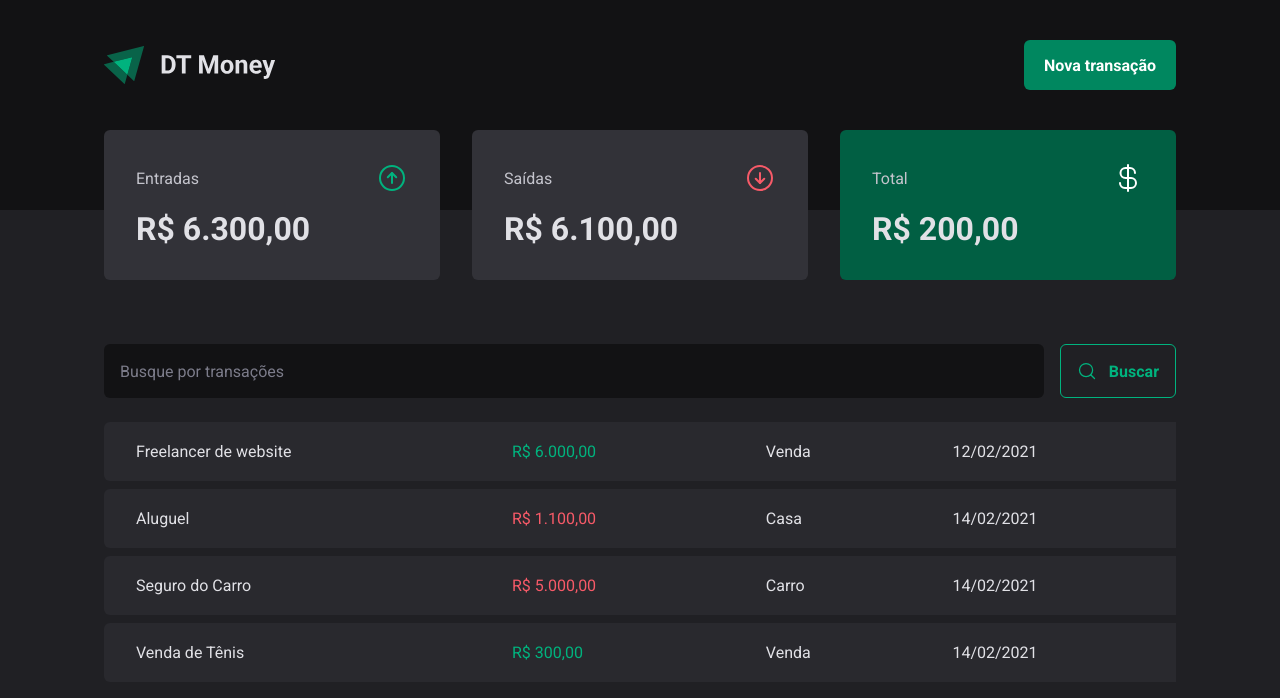
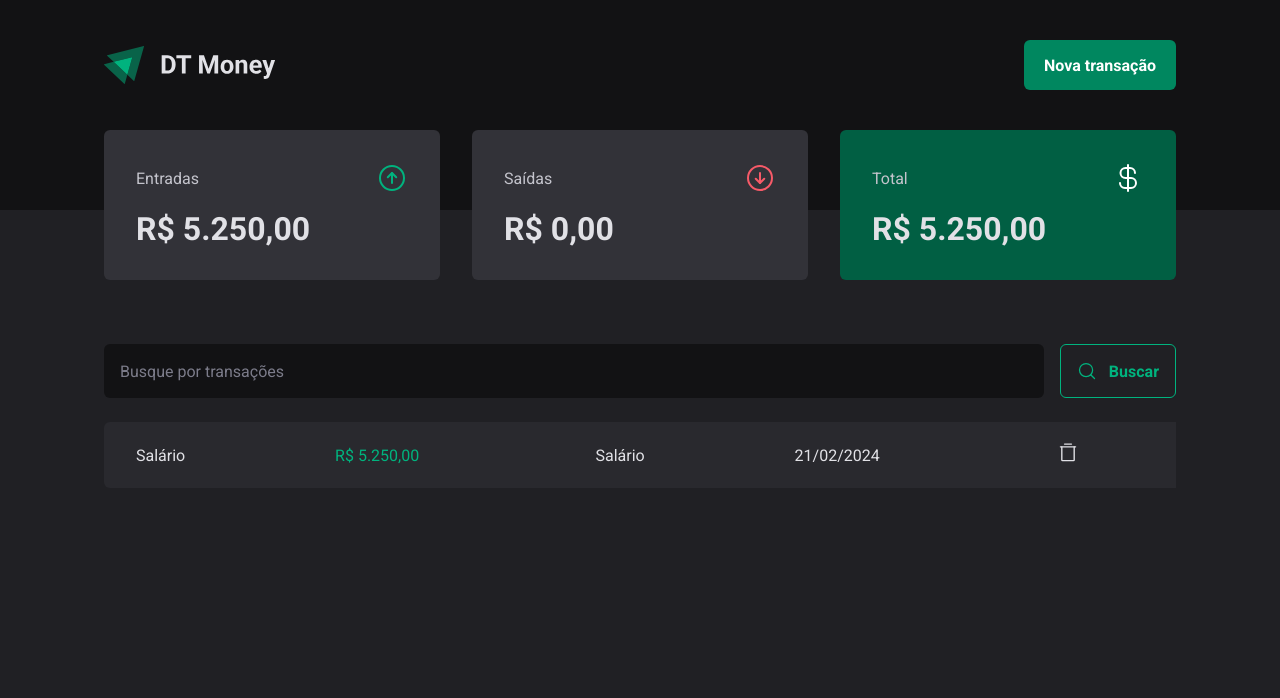
Before and after one commit to gomes-leonardo/dt-money, a React (Vite) app: page / in a window 1280 px wide. Shown: the top 698 px of the page. Built offline with nearby package versions, Linux system fonts and the light colour scheme; data requests are answered from the project's data file; the HTML template or start-up script is replaced by a standard one.

Commit message:
feat: post, delete methods and confirmation delete modal

```diff
--- a/server.json
+++ b/server.json
@@ -1,36 +1,12 @@
 {
-    "transactions": [
-        {
-            "id": 1,
-            "description": "Freelancer de website",
-            "type": "income",
-            "category": "Venda",
-            "price": 6000,
-            "createdAt": "2021-02-12T00:00:00.000Z"
-        },
-        {
-            "id": 2,
-            "description": "Aluguel",
-            "type": "outcome",
-            "category": "Casa",
-            "price": 1100,
-            "createdAt": "2021-02-14T00:00:00.000Z"
-        },
-        {
-            "id": 3,
-            "description": "Seguro do Carro",
-            "type": "outcome",
-            "category": "Carro",
-            "price": 5000,
-            "createdAt": "2021-02-14T00:00:00.000Z"
-        },
-        {
-            "id": 4,
-            "description": "Venda de Tênis",
-            "type": "income",
-            "category": "Venda",
-            "price": 300,
-            "createdAt": "2021-02-14T00:00:00.000Z"
-        }
-    ]
+  "transactions": [
+    {
+      "description": "Salário",
+      "price": 5250,
+      "category": "Salário",
+      "type": "income",
+      "createdAt": "2024-02-21T22:00:43.518Z",
+      "id": 7
+    }
+  ]
 }
--- /dev/null
+++ b/src/DeleteTransactionModal/index.tsx
@@ -0,0 +1,58 @@
+import * as Dialog from '@radix-ui/react-dialog'
+import { motion } from 'framer-motion'
+import {
+  ActionModalButton,
+  CancelButton,
+  CloseButton,
+  Content,
+  Description,
+  Overlay,
+} from './styles'
+import { Warning, X } from 'phosphor-react'
+
+import { useContext } from 'react'
+import { TransactionsContext } from '../contexts/TransactionsContext'
+
+const DeleteTransactionModal = () => {
+  const { transactions, deleteTransaction } = useContext(TransactionsContext)
+
+  const handleDeleteTransaction = (id: number) => {
+    deleteTransaction(id)
+  }
+
+  return (
+    <Dialog.Portal>
+      <Overlay>
+        <motion.div
+          initial={{ opacity: 0 }}
+          animate={{ opacity: 1 }}
+          exit={{ opacity: 0 }}
+          transition={{ duration: 0.3 }}
+        >
+          <Content>
+            <Warning size={32} color="red" />
+            <Dialog.Title>Você tem certeza?</Dialog.Title>
+            <Description>
+              Essa ação não pode ser desfeita os valores da transação serão
+              excluídos completamente.
+            </Description>
+            <CloseButton>
+              <X size={20} />
+            </CloseButton>
+            <ActionModalButton
+              onClick={() => handleDeleteTransaction(transactions[0].id)}
+              variant="red"
+            >
+              Deletar transação
+            </ActionModalButton>
+            <CancelButton>
+              <ActionModalButton variant="green">Cancelar</ActionModalButton>
+            </CancelButton>
+          </Content>
+        </motion.div>
+      </Overlay>
+    </Dialog.Portal>
+  )
+}
+
+export default DeleteTransactionModal
--- /dev/null
+++ b/src/DeleteTransactionModal/styles.ts
@@ -0,0 +1,90 @@
+import * as Dialog from '@radix-ui/react-dialog'
+import styled from 'styled-components'
+import * as RadioGroup from '@radix-ui/react-radio-group'
+export const Overlay = styled(Dialog.Overlay)`
+  position: fixed;
+  width: 100vw;
+  height: 100vh;
+  inset: 0;
+  background: rgba(0, 0, 0, 0.75);
+`
+
+export const Content = styled(Dialog.Content)`
+  min-width: 32rem;
+  max-width: 20rem;
+  border-radius: 6px;
+  padding: 2.5rem 3rem;
+  background: ${(props) => props.theme['gray-800']};
+  position: fixed;
+  top: 50%;
+  left: 50%;
+  transform: translate(-50%, -50%);
+  display: flex;
+  flex-direction: column;
+  align-items: center;
+  justify-content: space-between;
+  text-align: center;
+  gap: 0.5rem;
+
+  form {
+    margin-top: 2rem;
+    display: flex;
+    flex-direction: column;
+    gap: 1rem;
+  }
+
+  input {
+    border-radius: 6px;
+    border: 0;
+    background: ${(props) => props.theme['gray-900']};
+    color: ${(props) => props.theme['gray-300']};
+    padding: 1rem;
+  }
+`
+
+export const CloseButton = styled(Dialog.Close)`
+  position: absolute;
+  background: transparent;
+  border: 0;
+  top: 1.5rem;
+  right: 1.5rem;
+  line-height: 0;
+  cursor: pointer;
+  color: ${(props) => props.theme['gray-500']};
+`
+
+export const TransactionType = styled(RadioGroup.Root)`
+  display: grid;
+  grid-template-columns: repeat(2, 1fr);
+  gap: 1rem;
+  margin-top: 0.5rem;
+`
+export interface ActionModalButtonProps {
+  variant: 'green' | 'red'
+}
+
+export const ActionModalButton = styled.button<ActionModalButtonProps>`
+  background: ${(props) => props.theme[`${props.variant}-500`]};
+  color: ${(props) => props.theme.white};
+  padding: 0.75rem;
+  border: 0;
+  border-radius: 6px;
+  width: 80%;
+  cursor: pointer;
+  &:hover {
+    background: ${(props) => props.theme[`${props.variant}-700`]};
+    transition: background-color 0.2s;
+  }
+`
+
+export const CancelButton = styled(Dialog.Close)`
+  background: transparent;
+  border: 0;
+  color: white;
+  cursor: pointer;
+  width: 100%;
+`
+
+export const Description = styled(Dialog.Description)`
+  margin: 18px 0 18px 0;
+`
--- a/src/components/NewTransactionModal/index.tsx
+++ b/src/components/NewTransactionModal/index.tsx
@@ -11,8 +11,12 @@ import { ArrowCircleDown, ArrowCircleUp, X } from 'phosphor-react'
 import * as z from 'zod'
 import { zodResolver } from '@hookform/resolvers/zod'
 import { Controller, useForm } from 'react-hook-form'
+import { TransactionsContext } from '../../contexts/TransactionsContext'
+import { useContext } from 'react'
 
 const NewTransactionModal = () => {
+  const { createTransaction } = useContext(TransactionsContext)
+
   const newTransactionFormSchema = z.object({
     description: z.string(),
     price: z.number(),
@@ -27,6 +31,7 @@ const NewTransactionModal = () => {
     register,
     handleSubmit,
     formState: { isSubmitting },
+    reset,
   } = useForm<NewTransactionsFormInputs>({
     resolver: zodResolver(newTransactionFormSchema),
     defaultValues: {
@@ -35,8 +40,10 @@ const NewTransactionModal = () => {
   })
 
   async function handleCreateNewTransaction(data: NewTransactionsFormInputs) {
-    await new Promise((resolve) => setTimeout(resolve, 2000))
-    console.log(data)
+    await createTransaction({
+      ...data,
+    })
+    reset()
   }
 
   return (
--- a/src/contexts/TransactionsContext.tsx
+++ b/src/contexts/TransactionsContext.tsx
@@ -9,9 +9,19 @@ export interface Transaction {
   category: string
   createdAt: string
 }
+
+interface CreateTransactionInput {
+  description: string
+  price: number
+  category: string
+  type: 'income' | 'outcome'
+}
+
 interface TransactionContextType {
   transactions: Transaction[]
   fetchTransactions: (query?: string) => Promise<void>
+  createTransaction: (data: CreateTransactionInput) => Promise<void>
+  deleteTransaction: (id: number) => void
 }
 
 interface TransactionProviderProps {
@@ -24,17 +34,46 @@ export function TransactionsProvider({ children }: TransactionProviderProps) {
   async function fetchTransactions(query?: string) {
     const response = await api.get('/transactions', {
       params: {
+        _sort: 'createdAt',
+        _order: 'desc',
         q: query,
       },
     })
     setTransactions(response.data)
   }
 
+  async function createTransaction(data: CreateTransactionInput) {
+    const response = await api.post('/transactions', {
+      ...data,
+      createdAt: new Date(),
+    })
+
+    setTransactions((state) => [response.data, ...state])
+  }
+
+  async function deleteTransaction(id: number) {
+    try {
+      await api.delete(`/transactions/${id}`)
+      setTransactions(
+        transactions.filter((transaction) => transaction.id !== id),
+      )
+    } catch (error) {
+      console.error('Erro ao excluir transação:', error)
+    }
+  }
+
   useEffect(() => {
     fetchTransactions()
   }, [])
   return (
-    <TransactionsContext.Provider value={{ transactions, fetchTransactions }}>
+    <TransactionsContext.Provider
+      value={{
+        transactions,
+        fetchTransactions,
+        createTransaction,
+        deleteTransaction,
+      }}
+    >
       {children}
     </TransactionsContext.Provider>
   )
--- a/src/pages/Transactions/index.tsx
+++ b/src/pages/Transactions/index.tsx
@@ -8,7 +8,10 @@ import {
 } from './styles'
 import { useContext } from 'react'
 import { TransactionsContext } from '../../contexts/TransactionsContext'
-
+import { TrashSimple } from 'phosphor-react'
+import * as Dialog from '@radix-ui/react-dialog'
+import NewTransactionModal from '../../components/NewTransactionModal'
+import DeleteTransactionModal from '../../DeleteTransactionModal'
 const Transactions = () => {
   const { transactions } = useContext(TransactionsContext)
 
@@ -37,6 +40,14 @@ const Transactions = () => {
                 </td>
                 <td>{transaction.category}</td>
                 <td>{formatDate(transaction.createdAt)}</td>
+                <td>
+                  <Dialog.Root>
+                    <Dialog.Trigger asChild>
+                      <TrashSimple style={{ cursor: 'pointer' }} size={22} />
+                    </Dialog.Trigger>
+                    <DeleteTransactionModal />
+                  </Dialog.Root>
+                </td>
               </tr>
             ))}
           </tbody>
```
